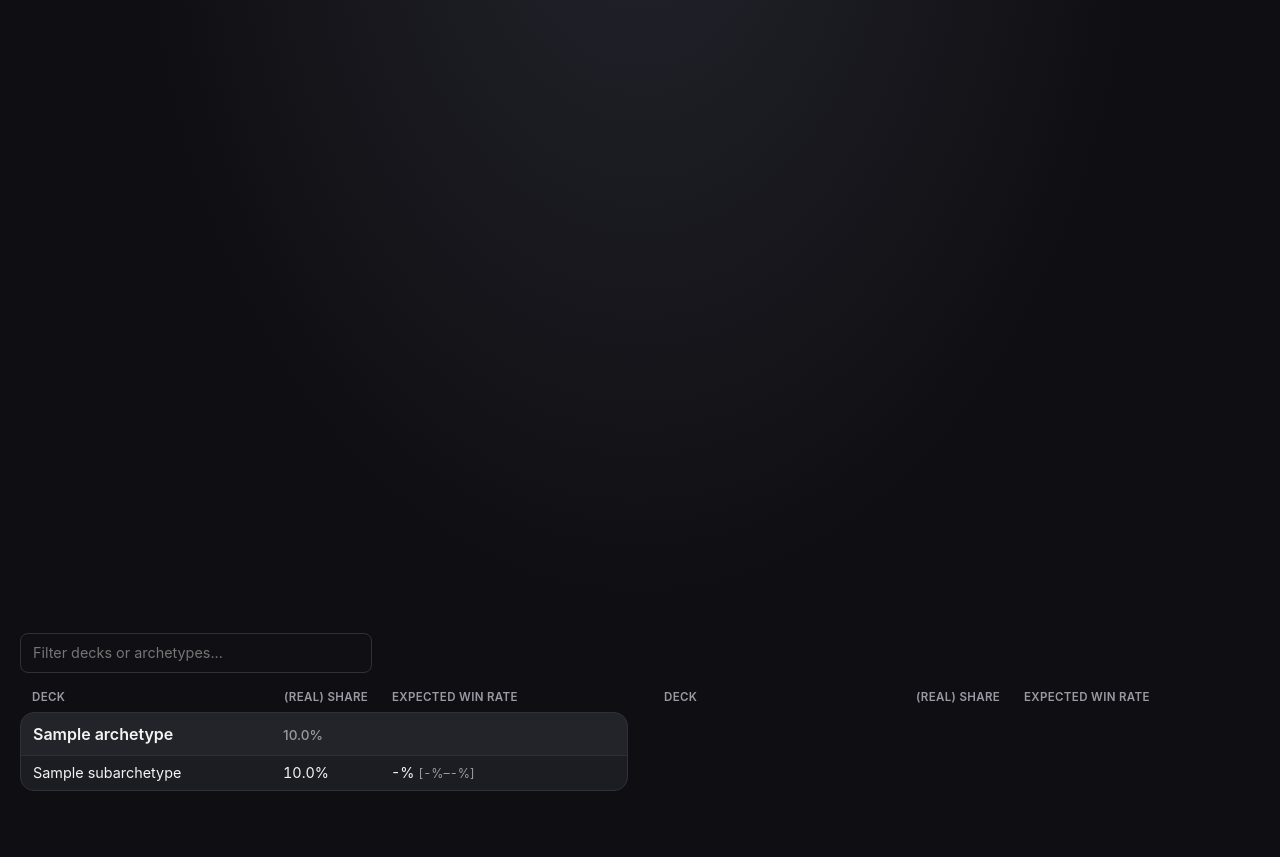
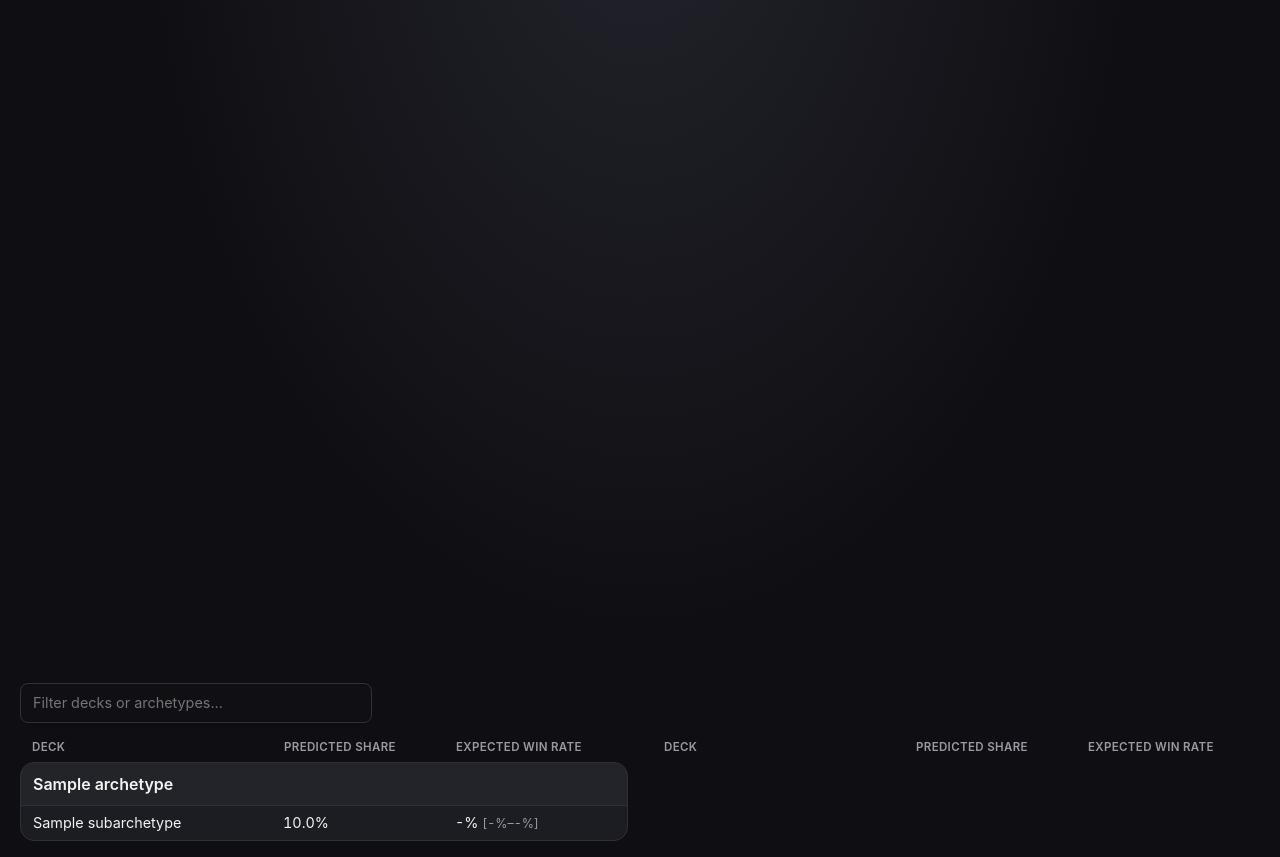
Before and after one commit to Akulen/aku.ren, a Flask app: template templates/mtg_stats.html in a window 1280 px wide. Shown: the part 150-1007 px from the top of the page. Before the commit the page ends 941 px from the top, so only its background shows below. Run offline with Flask 3, Linux system fonts and the light colour scheme; the template is opened without the code that fills it: most values are stand-ins (such as "Sample title", 1, 10 or a date in 2020); some libraries are stand-ins or nearby versions.

Commit message:
Added mtg getSC

```diff
--- a/static/mtg.css
+++ b/static/mtg.css
@@ -25,7 +25,7 @@
 
 .sub-cols, .sub-row, .sub-group-header {
     display: grid;
-    grid-template-columns: minmax(0, 1fr) 6rem 14rem;
+    grid-template-columns: minmax(0, 1fr) 10rem 10rem;
     gap: 0.75rem;
     align-items: baseline;
 }
@@ -58,14 +58,14 @@
     page-break-inside: avoid;
 }
 
-@media (min-width: 900px) {
+@media (min-width: 1000px) {
     .sub-groups {
         columns: 2;
         column-gap: 1.5rem;
     }
 
     .sub-cols {
-        grid-template-columns: minmax(0, 1fr) 6rem 14rem 1.5rem minmax(0, 1fr) 6rem 14rem;
+        grid-template-columns: minmax(0, 1fr) 10rem 10rem 1.5rem minmax(0, 1fr) 10rem 10rem;
     }
 
     .sub-cols span.doubles {
--- a/templates/mtg_stats.html
+++ b/templates/mtg_stats.html
@@ -13,21 +13,22 @@
 {% endblock %}
 
 {% block mtg_content %}
-<div id="chart-wr" class="chart-container"></div>
+<div id="chart-wr" class="chart-container" style="margin-bottom: 50px;"></div>
 
 {%- macro pct(x) -%}{% if x is not none %}{{ '%.1f'|format(x * 100) }}%{% else %}-{% endif %}{%- endmacro -%}
-{%- set minor_threshold = 0.01 %}
+{%- set minor_threshold = 0.005 %}
 
 <div class="sub-index">
     <input id="sub-index-search" class="sub-index-search" type="search"
-           placeholder="Filter decks or archetypes..." autocomplete="off" aria-label="Filter decks">
+           placeholder="Filter decks or archetypes..." autocomplete="off"
+           aria-label="Filter decks">
     <div class="sub-cols">
             <span>Deck</span>
-            <span>(real) share</span><!-- Predicted WIP -->
-            <span>Expected win rate</span>
+            <span>Predicted share</span>
+            <span>Expected win rate</span><!-- Expected WIP -->
             <span class="doubles"></span>
             <span class="doubles">Deck</span>
-            <span class="doubles">(real) share</span>
+            <span class="doubles">Predicted share</span>
             <span class="doubles">Expected win rate</span>
     </div>
 
@@ -37,13 +38,16 @@
         <div class="sub-group">
             <div class="sub-group-header">
                 <span>{{ archetype }}</span>
-                <span>{{ pct(subarchetypes.share) }}</span>
-                <span></span>
+                <span class="a-share"><!--{{ pct(subarchetypes.share) }}--></span>
+                <span class="a-wr"></span>
             </div>
+            <div class="sub-group-rows">
             {% for subarchetype, data in subarchetypes.sas.items() %}
                 {% set minor = data.share < minor_threshold %}
                 {% if minor %}{% set ns.group_minor = ns.group_minor + 1 %}{% endif %}
-                <a class="sub-row{% if minor %} sub-row-minor{% endif %}" {% if minor %}hidden{% endif %}
+                <a id="{{ subarchetype | replace(' ', '_') }}" class="sub-row
+                   {% if minor %}sub-row-minor{% endif %}"
+                   {% if minor %}hidden{% endif %}
                    href="{{ url_for('mtg_stats_subarchetype', subarchetype=subarchetype) }}"
                    data-name="{{ subarchetype|lower }}" data-group="{{ archetype|lower }}">
                     <span class="sub-name">{{ subarchetype }}</span>
@@ -51,6 +55,7 @@
                     <span class="sub-wr">-% <span class="sub-ci">[-%&ndash;-%]</span></span>
                 </a>
             {% endfor %}
+            </div>
             {% if ns.group_minor %}
             <button type="button" class="sub-expand" data-expand-group>Show {{ ns.group_minor }} more (under {{ pct(minor_threshold) }} share)</button>
             {%- endif %}
@@ -62,9 +67,75 @@
 
 <script src=" https://cdn.jsdelivr.net/npm/echarts@6.1.0/dist/echarts.min.js "></script>
 <script type="module">
-    import { makeWR } from '{{ url_for('static', filename='MtGStats/charts.js') }}';
+    import { makeWR, getSC, pct } from '{{ url_for('static', filename='MtGStats/charts.js') }}';
     var chartWR = document.getElementById('chart-wr');
     makeWR('{{ url_for('mtg_stats_get_json_gz', name='win_rates') }}', chartWR, 10000, 100);
+
+    const MINOR_THRESHOLD = {{ minor_threshold }};
+
+    getSC(
+        '{{ url_for('mtg_stats_get_json_gz', name='match_count') }}',
+        function(shares) {
+            const container = document.querySelector('.sub-groups');
+            const groupEls = Array.from(container.querySelectorAll('.sub-group'));
+
+            const groupData = groupEls.map(groupEl => {
+                const rowContainer = groupEl.querySelector('.sub-group-rows');
+                const rowEls = Array.from(rowContainer.querySelectorAll('.sub-row'));
+                let groupShareSum = 0;
+                let groupLoSum = 0;
+                let groupHiSum = 0;
+                let minorCount = 0;
+
+                const processedRows = rowEls.map(rowEl => {
+                    const sa = rowEl.id;
+                    // Find matching key case-insensitively
+                    const data = shares[sa.replaceAll('_', ' ')] ?? null;
+                    const share = data ? (data.s || 0) : 0;
+
+                    if(data)
+                        rowEl.querySelector('.sub-share').innerHTML =
+                            `${pct(1)(data.s)} <span class="sub-ci">[${pct(1)(data.lo)}&ndash;${pct(1)(data.hi)}]</span>`;
+
+                    groupShareSum += share;
+                    groupLoSum += data.lo;
+                    groupHiSum += data.hi;
+
+                    const isMinor = share < MINOR_THRESHOLD;
+                    rowEl.classList.toggle('sub-row-minor', isMinor);
+                    if (isMinor) {
+                        rowEl.hidden = true;
+                        minorCount++;
+                    } else
+                        rowEl.hidden = false;
+
+                    return { el: rowEl, share: share };
+                });
+
+                processedRows.sort((a, b) => b.share - a.share);
+                processedRows.forEach(({ el }) => rowContainer.appendChild(el));
+
+                const headerShareEl = groupEl.querySelector('.a-share');
+                if(headerShareEl) {
+                    headerShareEl.innerHTML = `${pct(1)(groupShareSum)} <span class="sub-ci">[${pct(1)(groupLoSum)}&ndash;${pct(1)(groupHiSum)}]</span>`;
+                }
+
+                const expandBtn = groupEl.querySelector('[data-expand-group]');
+                if(expandBtn) {
+                    if(minorCount > 0) {
+                        expandBtn.textContent = `Show ${minorCount} more (under ${pct(1)(MINOR_THRESHOLD)} share)`;
+                        expandBtn.hidden = false;
+                    } else
+                        expandBtn.hidden = true;
+                }
+
+                return { el: groupEl, totalShare: groupShareSum };
+            });
+
+            groupData.sort((a, b) => b.totalShare - a.totalShare);
+            groupData.forEach(({ el }) => container.appendChild(el));
+        }
+    );
 </script>
 <script>
 (function () {
--- a/templates/mtg_stats_subarchetype.html
+++ b/templates/mtg_stats_subarchetype.html
@@ -20,7 +20,7 @@
 {% endblock %}
 
 {% block mtg_content %}
-<div id="chart-wr" class="chart-container"></div>
+<div id="chart-wr" class="chart-container" style="margin-bottom: 50px;"></div>
 <div id="chart-calendar" class="chart-container"></div>
 
 <script src=" https://cdn.jsdelivr.net/npm/echarts@6.1.0/dist/echarts.min.js "></script>
```
